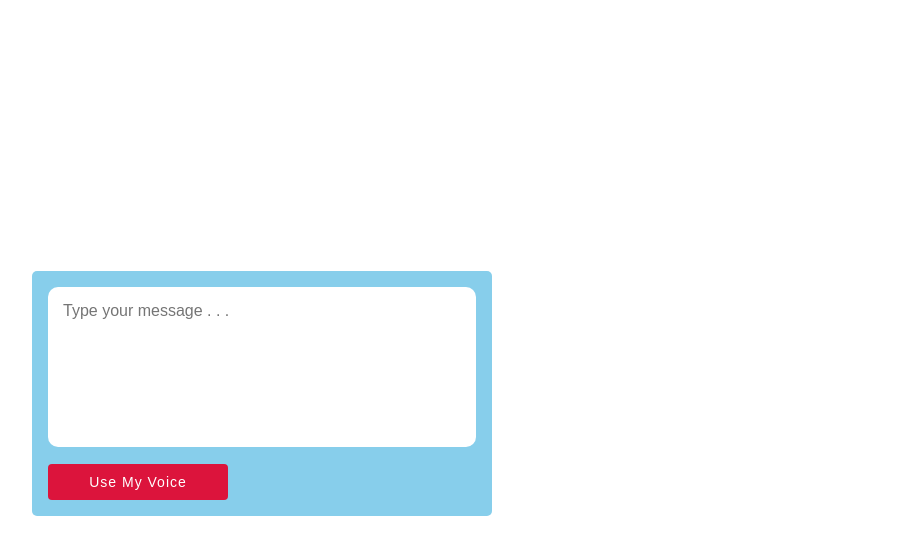
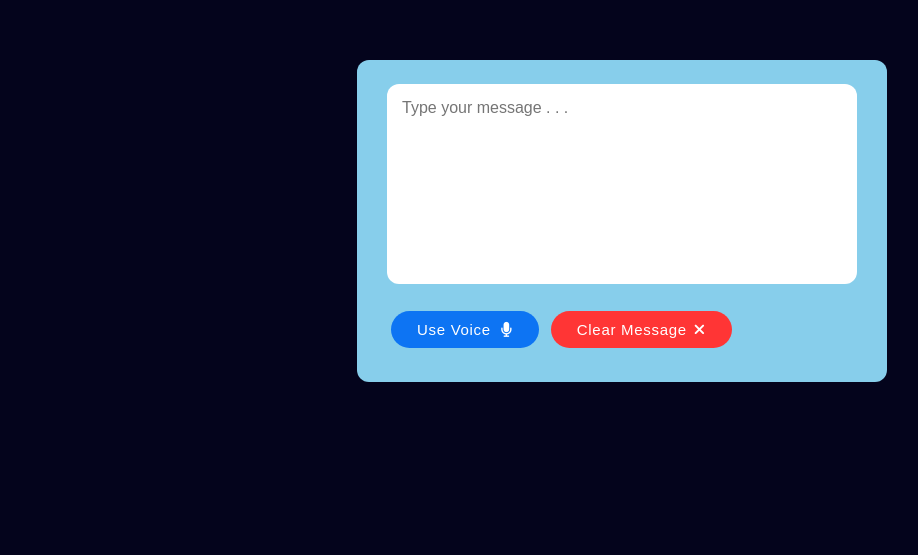
Before and after one commit to Sajid-developer/speech-recognition-web-api-javascript, a plain HTML site: page index.html in a window 1280 px wide. Shown: the part 179-734 px from the top of the page, without its empty margins (18-936 px from the left). Drawn offline with Linux system fonts and the light colour scheme.

Commit message:
files modified.

```diff
--- a/index.html
+++ b/index.html
@@ -3,6 +3,7 @@
 <head>
     <meta charset="UTF-8">
     <meta name="viewport" content="width=device-width, initial-scale=1.0">
+    <script src="https://kit.fontawesome.com/ccedc0fc77.js" crossorigin="anonymous"></script>
     <link rel="stylesheet" href="style.css">
     <title>Speech Recognition Web Api</title>
 </head>
@@ -10,7 +11,11 @@
 
     <section class="voice_section">
         <textarea class="message" placeholder="Type your message . . ." autofocus></textarea>
-        <button onclick="getVoice()" id="btn">use my voice</button>
+
+        <div class="buttons">
+          <button class="voiceBtn" onclick="getVoice()">use voice <i class="fa-solid fa-microphone"></i></button>
+          <button class="clearBtn" onclick="clearMessage()">clear message <i class="fa-solid fa-xmark"></i></button>
+        </div>
     </section>
 
 
--- a/style.css
+++ b/style.css
@@ -6,48 +6,76 @@ body {
 }
 
 body {
+    display: flex;
+    justify-content: center;
+    align-items: center;
+    width: 100vw;
+    height: 100vh;
+    background-color: rgb(4, 4, 28);
     font-family: sans-serif;
 }
 
 .voice_section {
-    position: absolute;
-    top: 450px;
-    left: 50px;
-    width: 460px;
+    width: 100%;
+    max-width: 530px;
     background: skyblue;
-    padding: 16px;
+    padding: 24px 30px;
     display: flex;
     flex-direction: column;
-    border-radius: 5px;
+    border-radius: 12px;
 }
 
 .voice_section .message {
     width: 100%;
-    height: 160px;
+    height: 200px;
     background: white;
     color: black;
     font-size: 16px;
     font-family: sans-serif;
     outline: none;
     border: 0;
-    border-radius: 10px;
+    border-radius: inherit;
     box-sizing: border-box;
     resize: none;
     padding: 15px;
     margin-bottom: 17px;
     scroll-behavior: smooth;
 }
+.voice_section .buttons{
+    display: flex;
+    justify-content: flex-start;
+    margin: 10px 4px;
+}
 
-.voice_section button {
-    width: 180px;
-    background: crimson;
-    padding: 10px 20px;
+.voice_section .buttons button {
+    display: flex;
+    align-items: center;
+    background: rgb(13, 116, 243);
+    margin-right:12px;
+    padding: 10px 26px;
     outline: none;
     border: 0;
-    font-size: 14px;
+    font-size: 15px;
     color: white;
-    border-radius: 4px;
+    border-radius: 30px;
     font-family: sans-serif;
-    letter-spacing: 1px;
+    letter-spacing: 0.7px;
     text-transform: capitalize;
+    cursor: pointer;
+    transition: 0.2s ease;
 }
+.buttons button:hover{
+    background: rgb(8, 66, 137);
+}
+.buttons button.clearBtn{
+    background-color: rgb(255, 53, 53);
+}
+.buttons button.clearBtn:hover{
+    background-color: rgb(255, 18, 18);
+}
+.buttons button i{
+    margin-left: 10px;
+}
+.buttons button i.fa-xmark{
+    margin-left: 7px;
+}
```
